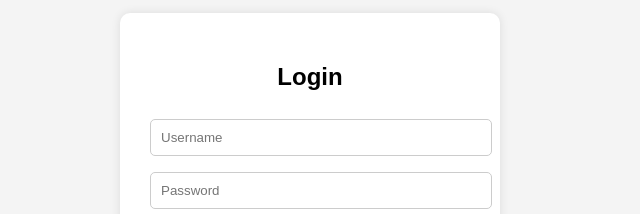
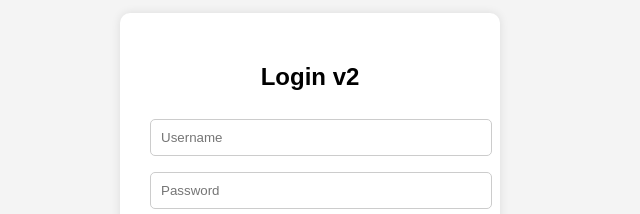
Before and after one commit to Toninwza/CS365LastWorkshop, a website: page templates/index.html in a window 1280 px wide. Shown: the part 248-462 px from the top of the page, 330-970 px from the left. Drawn offline with Linux system fonts and the light colour scheme.

Commit message:
fix: update login header to 'Login v2'

```diff
--- a/templates/index.html
+++ b/templates/index.html
@@ -58,7 +58,7 @@
 <body>
 
 <div class="container">
-  <h2>Login</h2>
+  <h2>Login v2</h2>
 
   <input type="text" id="username" placeholder="Username">
   <input type="password" id="password" placeholder="Password">
```
